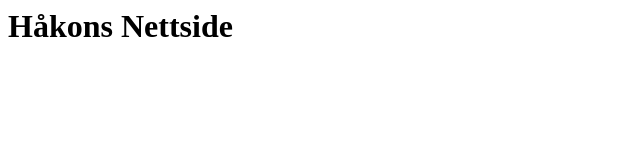
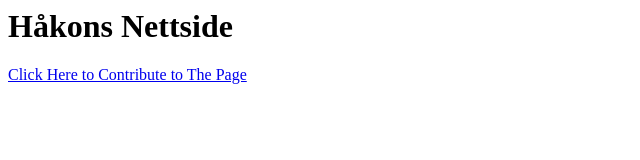
Before and after one commit to HakonJBH/HakonJBH.github.io, a plain HTML site: page index.html in a window 1280 px wide. Shown: the whole page, without its empty margins (0-640 px from the left). Drawn offline with Linux system fonts and the light colour scheme.

Commit message:
Update index.html

```diff
--- a/index.html
+++ b/index.html
@@ -1,6 +1,10 @@
 <html>
     <body>
         <h1>Håkons Nettside</h1>
+
+        <footer>
+            <a href="https://github.com/HakonJBH/HakonJBH.github.io">Click Here to Contribute to The Page</a>
+        </footer>
     </body>
 
 </html>
```
